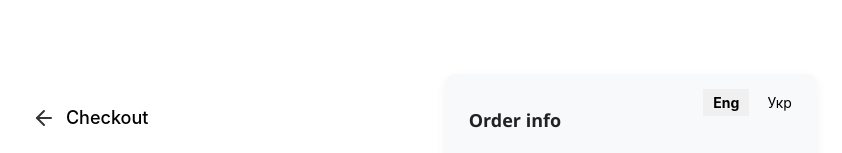
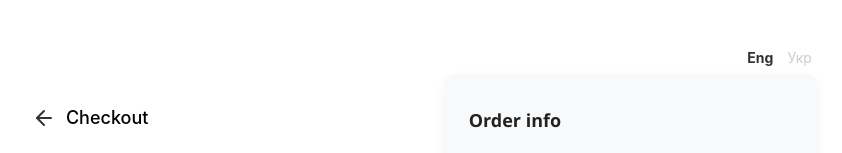
Before and after one commit to sinchuktaras/Payment_page, a React (Create React App) app: page / in a window 1280 px wide. Shown: the top 153 px of the page, without its empty margins (234-1076 px from the left). Built offline with nearby package versions, Linux system fonts and the light colour scheme.

Commit message:
Fixed language switcher style

```diff
--- a/src/Components/CheckoutPage.css
+++ b/src/Components/CheckoutPage.css
@@ -16,74 +16,47 @@
   gap: 40px;
   width: 100%;
   justify-content: center;
-    align-items: flex-start; /* Додаємо це! Вирівнює блоки по верхньому краю */
+  align-items: flex-start;
   position: relative;
 }
 
-
 .payment-section {
-    flex: 0 1 420px; /* Changed from flex: 1 to prevent stretching */
+  flex: 0 1 420px;
   max-width: 420px;
 }
 
-
-  .powered-by {
-    width: 100%;
-    text-align: right;
-    color: #666;
-    font-size: 12px;
-    margin-top: 20px;
-    padding-right: 20px; /* Add some padding on the right */
-  }
-
-  @media (max-width: 768px) {
-    .checkout-container {
-      flex-direction: column;
-      align-items: center;
-    }
-
-    .payment-section,
 .summary-section {
-      max-width: 100%;
-      width: 100%;
-    }
-
-    .summary-section {
-      padding-top: 0;
   position: relative;
 }
 
+/* Language switcher styles for desktop */
 .language-switcher-container {
   position: absolute;
-
-      right: 15px;
+  top: -30px;
+  right: 0;
   z-index: 10;
 }
 
-    /* Style the language switcher buttons */
 .language-switcher {
   display: flex;
-      gap: 8px;
+  gap: 4px;
 }
 
 .lang-btn {
   background: none;
-      border: 1px solid #e0e0e0;
-      border-radius: 4px;
-      padding: 5px 10px;
+  border: none;
+  padding: 5px 5px;
   cursor: pointer;
   font-size: 14px;
-      transition: all 0.2s ease;
+  transition: color 0.2s ease;
+  color: #CCCCCC; /* Light gray color for inactive language */
 }
 
 .lang-btn:hover {
-      background-color: #f5f5f5;
+  color: #999999; /* Slightly darker on hover */
 }
 
 .lang-btn.active {
-      background-color: #f0f0f0;
-      border-color: #c0c0c0;
-      font-weight: bold;
+  background: none;
+  color: #333333; /* Dark gray/almost black for active language */
 }
-
-  }
```
Lines whose indentation alone changed are shown as unchanged.
